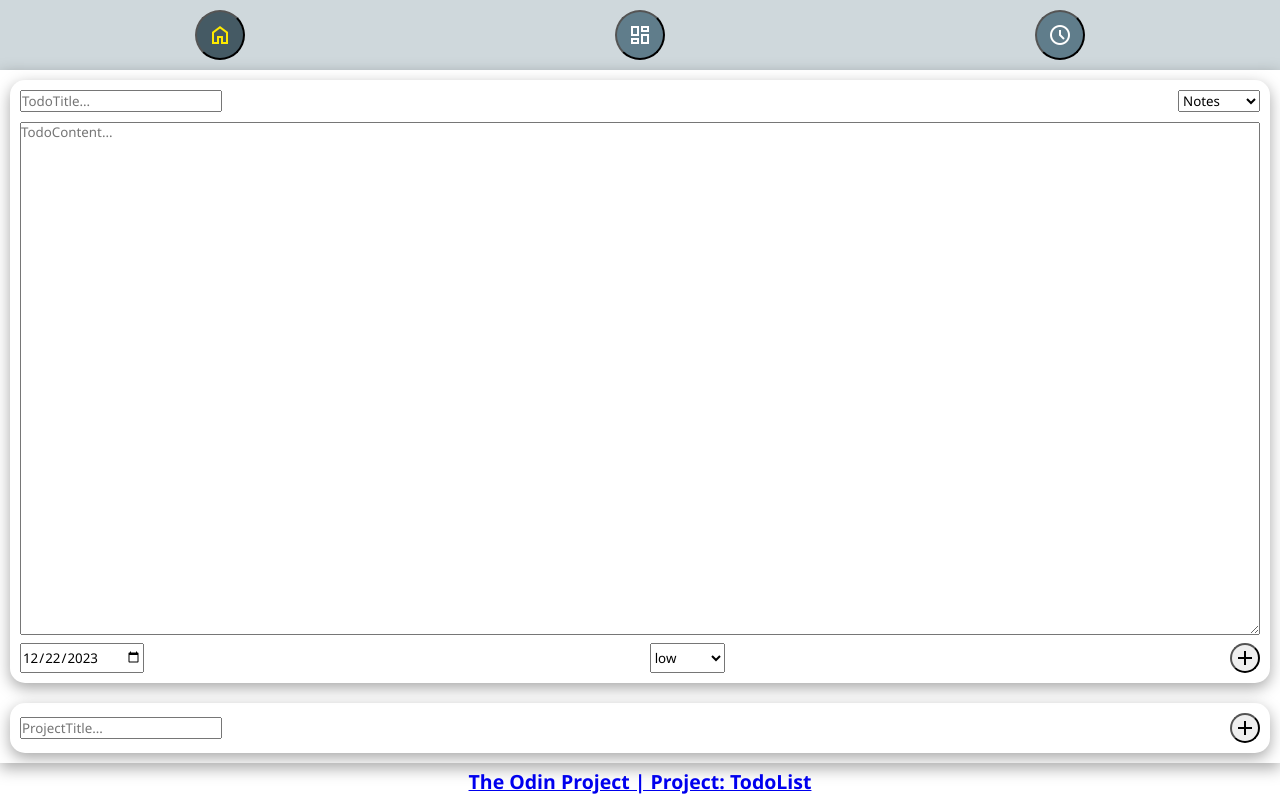
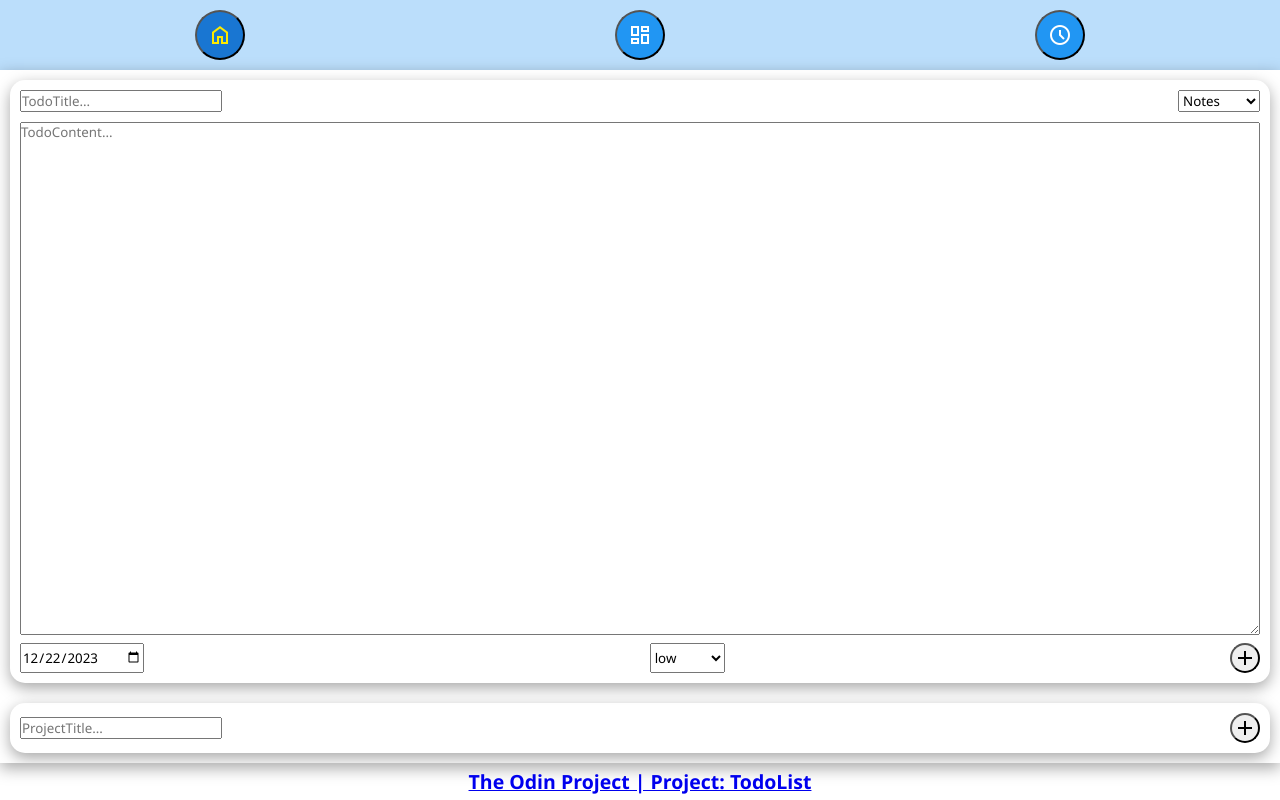
Before and after one commit to CyprianESPI/odin-todolist, a website built with webpack: page src/index.html in a window 1280 px wide. Built offline with nearby package versions, Linux system fonts and the light colour scheme.

Commit message:
Switch primary to blue

```diff
--- a/src/styles.css
+++ b/src/styles.css
@@ -1,17 +1,19 @@
 :root {
     /* https://m1.material.io/style/color.html#color-color-palette */
-    --clr-primary-50: #ECEFF1;
-    --clr-primary-100: #CFD8DC;
-    --clr-primary-200: #B0BEC5;
-    --clr-primary-300: #90A4AE;
-    --clr-primary-400: #78909C;
-    --clr-primary-500: #607D8B;
-    --clr-primary-600: #546E7A;
-    --clr-primary-700: #455A64;
-    --clr-primary-800: #37474F;
-    --clr-primary-900: #263238;
+    /* Blue */
+    --clr-primary-50: #E3F2FD;
+    --clr-primary-100: #BBDEFB;
+    --clr-primary-200: #90CAF9;
+    --clr-primary-300: #64B5F6;
+    --clr-primary-400: #42A5F5;
+    --clr-primary-500: #2196F3;
+    --clr-primary-600: #1E88E5;
+    --clr-primary-700: #1976D2;
+    --clr-primary-800: #1565C0;
+    --clr-primary-900: #0D47A1;
 
-    --clr-A100: #FFFF8D;
+    /* Yellow */
+    --clr-A100: #FFD180;
     --clr-A200: #FFFF00;
     --clr-A400: #FFEA00;
     --clr-A700: #FFD600;
```
